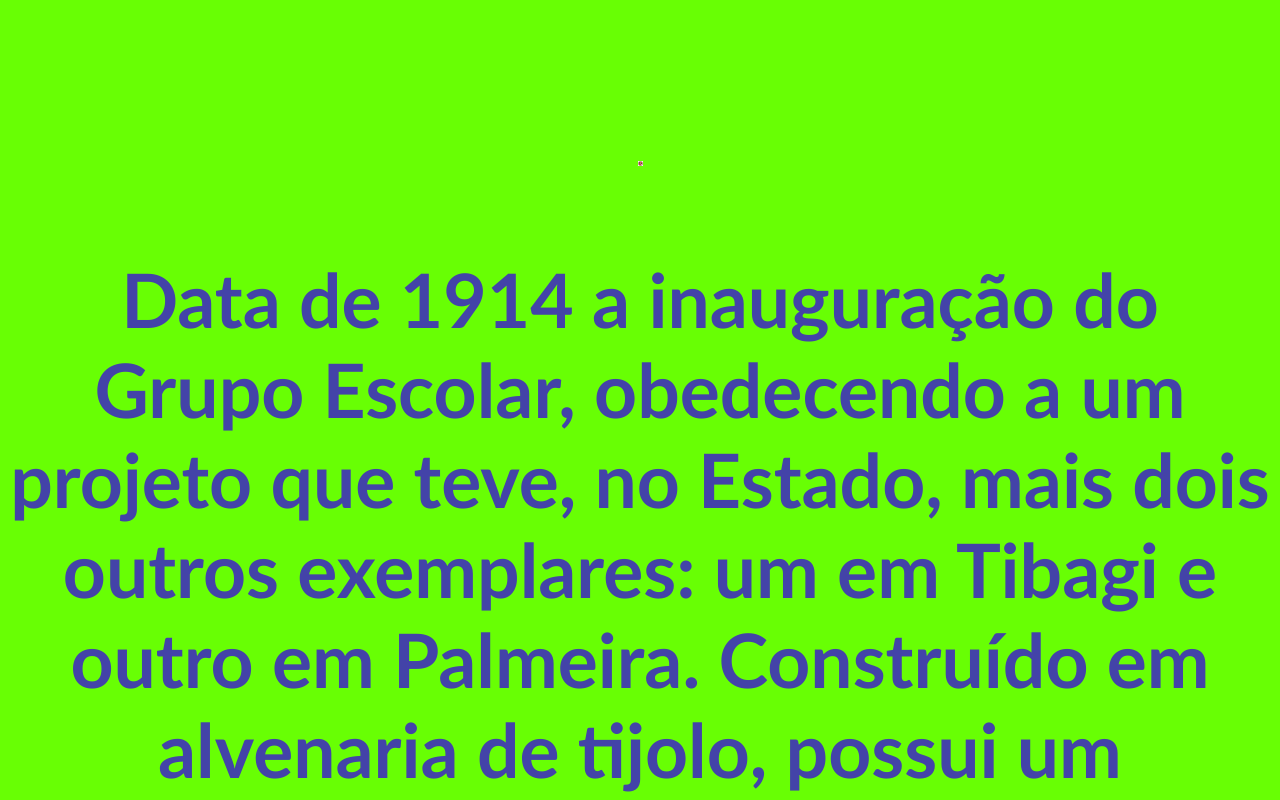
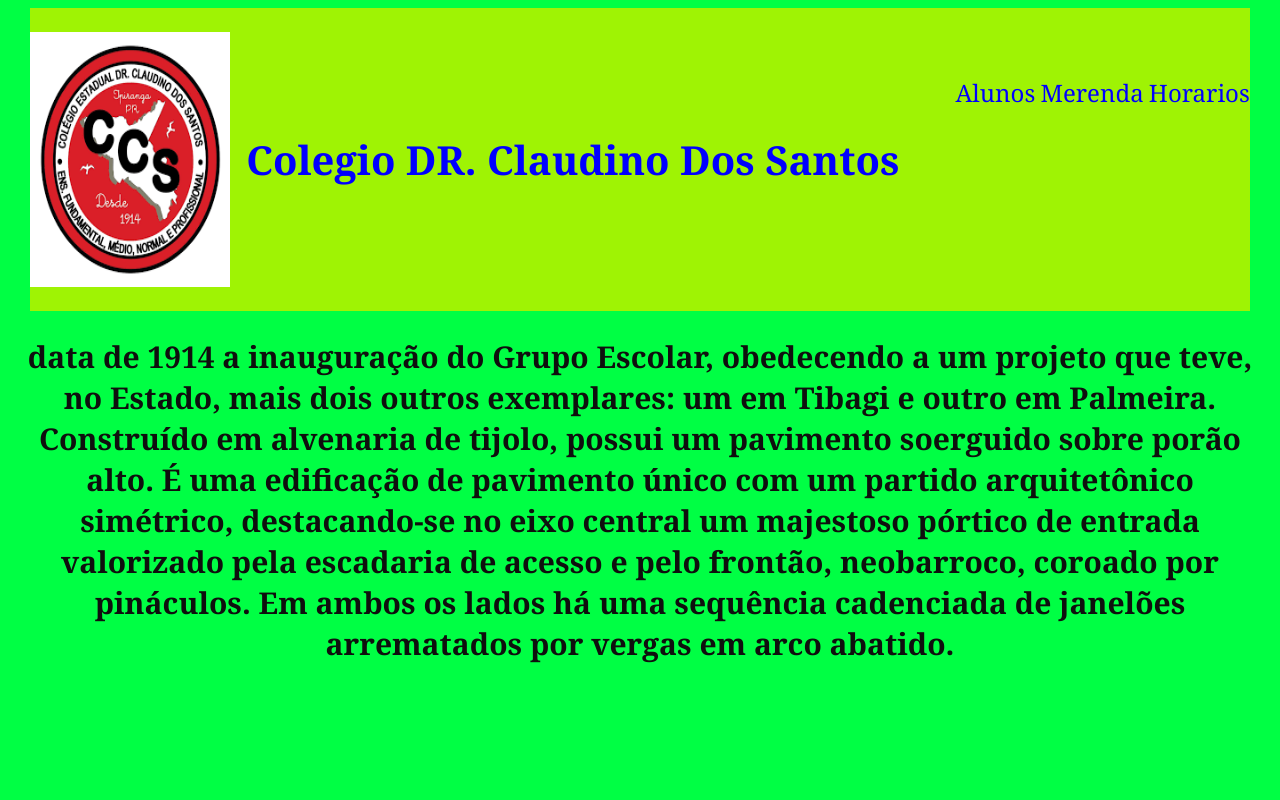
Before and after one commit to Josezinhodogral/claudino-2c, a plain HTML site: page index.html in a window 1280 px wide. Shown: the top 800 px of the page. Drawn offline with Linux system fonts and the light colour scheme.

Commit message:
Add files via upload

```diff
--- a/index.html
+++ b/index.html
@@ -4,16 +4,32 @@
     <meta charset="UTF-8">
     <meta name="viewport" content="width=device-width, initial-scale=1.0">
     <title>Document</title>
-   <link rel="stylesheet" href="style.css">
+    <link rel="stylesheet" href="style.css">
 </head>
-<body>
- <h1><img   class="imagem-cabecalho"    src="./img/logo.png"></h1>
-
- <h2>Data de 1914 a inauguração do Grupo Escolar, obedecendo a um projeto que teve, no Estado, mais dois outros exemplares: um em Tibagi e outro em Palmeira. Construído em alvenaria de tijolo, possui um pavimento erguido sobre porão alto.
+<header   class="cabecalho">
 
 
- É uma edificação de pavimento único com um partido arquitetônico simétrico, destacando-se no eixo central um majestoso pórtico de entrada valorizado pela escadaria de acesso e pelo frontão, neobarroco, coroado por pináculos. Em ambos os lados há uma sequência cadenciada de janelões arrematados por vergas em arco abatido.
-</h2>
 
+
+
+    <img class="imagem-cabecalho" src="./img/logo.png" alt="logo do colegio claidino">
+    <h1 class="titulocabecalho">Colegio DR. Claudino Dos Santos</h1>
+<ul>
+<li  class="cabecalho-item">Alunos</li>
+<li  class="cabecalho-item">Merenda</li>
+<li  class="cabecalho-item">Horarios</li>
+</ul>
+</header>
+
+
+
+
+
+
+
+
+    <h2>data de 1914 a inauguração do Grupo Escolar, obedecendo a um projeto que teve, no Estado, mais dois outros exemplares: um em Tibagi e outro em Palmeira. Construído em alvenaria de tijolo, possui um pavimento soerguido sobre porão alto.
+
+        É uma edificação de pavimento único com um partido arquitetônico simétrico, destacando-se no eixo central um majestoso pórtico de entrada valorizado pela escadaria de acesso e pelo frontão, neobarroco, coroado por pináculos. Em ambos os lados há uma sequência cadenciada de janelões arrematados por vergas em arco abatido.</h2>
 </body>
 </html>
--- a/style.css
+++ b/style.css
@@ -1,12 +1,26 @@
-body { background-color: rgb(104, 255, 4);
-color: rgb(67, 67, 168);
-font-size: 50px;
-font-family: 'Trebuchet MS', 'Lucida Sans Unicode', 'Lucida Grande', 'Lucida Sans', Arial, sans-serif;
-justify-content: center;
-justify-items: center;
-text-align: center;
+body { background-color: rgb(0, 255, 68);
+    color: rgb(15, 15, 14);
+    font-size: 20px;
+    font-family: Cambria, Cochin, Georgia, Times, 'Times New Roman', serif;
+    justify-content: center;
+    justify-items: center;
+    text-align: center;
+} .imagem-cabecalho{width: 200px;}
 
-
-}
-
-.imagem-cabecalho{width: 5px;}
+.titulocabecalho
+{display: inline-block;
+  margin:0 16px;
+  padding: 100px 0;
+  font-size: 40px;}
+  .cabecalho{
+    background-color: rgb(159, 243, 4);
+    color: blue;
+    display: flex   ;
+    justify-content: space-around;
+    padding: 24px 0;
+  }
+.cabecalho-item
+    {display: inline-block;
+    margin: 0x 16px;
+  padding: 24px 0;
+font-size: 24px;}
```
Also changed, not shown: logo.png (added).
